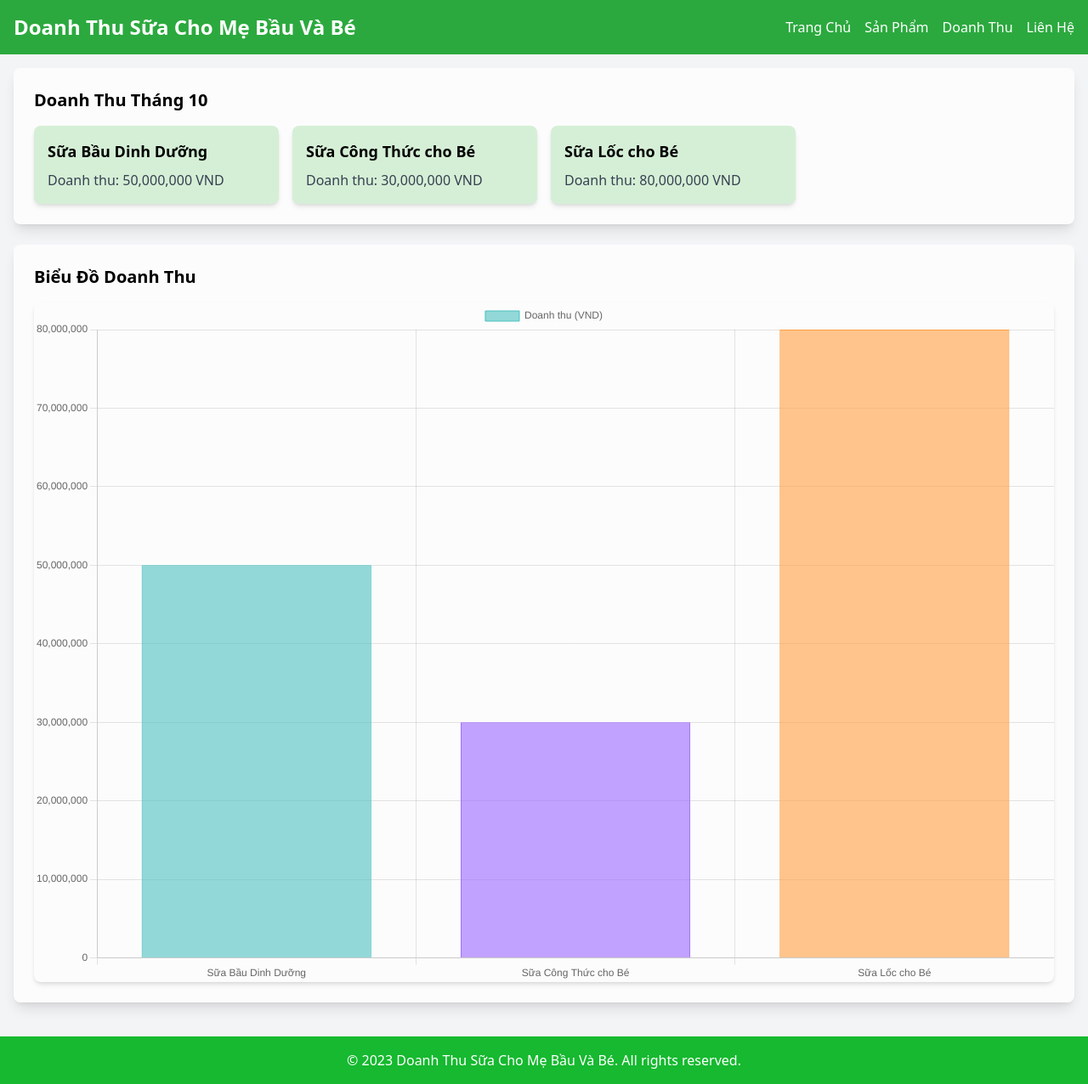
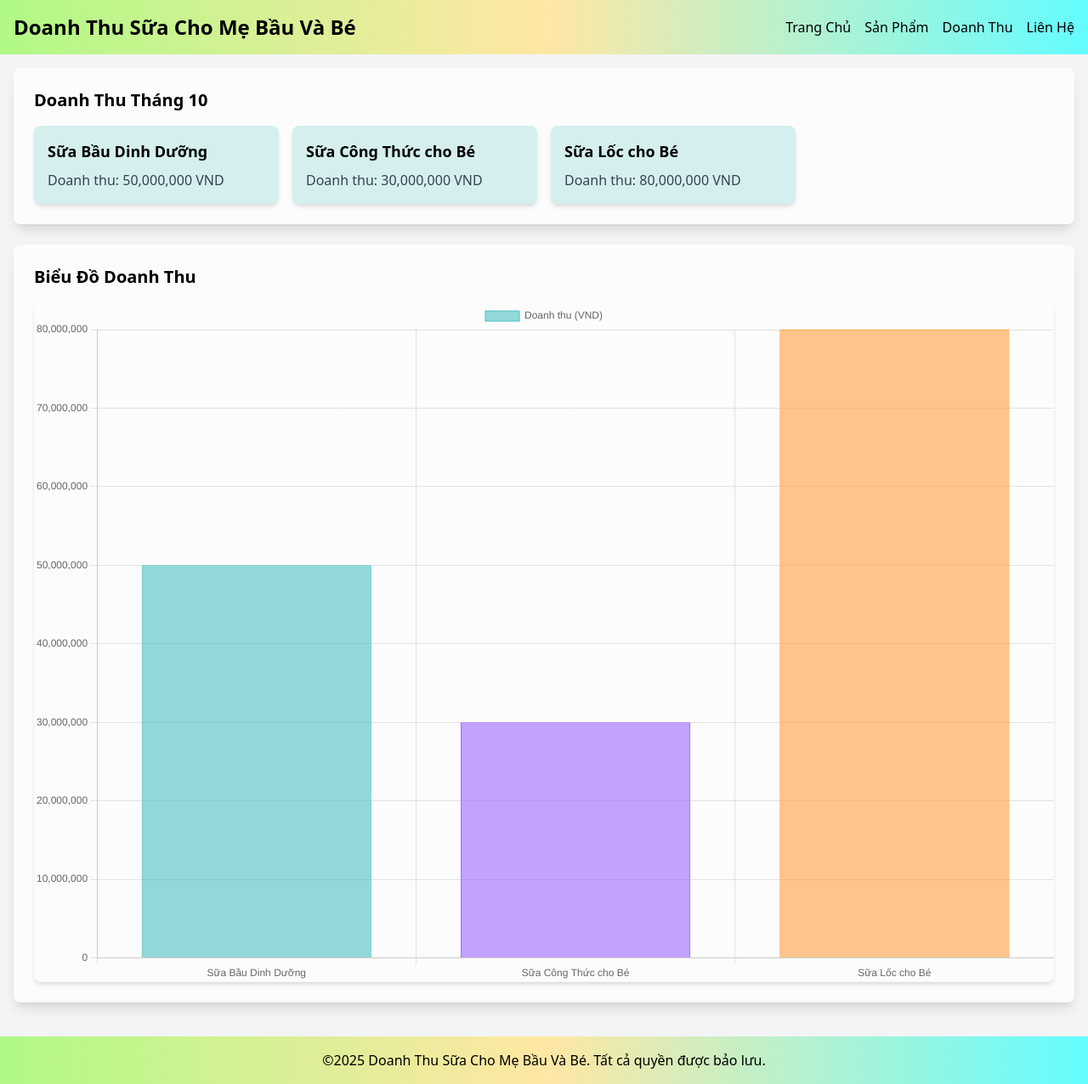
Before and after one commit to MinhAnh5852/Cuahangsuachomevabe, a Django app: page /Doanhthu/ in a window 1280 px wide. Shown: the whole page at 85% size. Run offline with Django 5.2, Linux system fonts and the light colour scheme; some libraries are stand-ins or nearby versions.

Commit message:
đợt 3

```diff
--- a/Cuahang/urls.py
+++ b/Cuahang/urls.py
@@ -22,4 +22,5 @@ urlpatterns = [
     path('', include('Sanpham.urls')),
     path('Doanhthu/', include('Doanhthu.urls')),
     path('Khachhang/', include('Khachhang.urls')),
+    path('app1/', include('app1.urls')),
 ]
--- a/Doanhthu/templates/Doanhthu/doanhthu.html
+++ b/Doanhthu/templates/Doanhthu/doanhthu.html
@@ -11,13 +11,15 @@
     <style>
         /* Tùy chỉnh màu sắc */
         .header-bg {
-            background-color: rgb(43, 169, 62); /* Màu nền cho header */
+            background-image: linear-gradient(to right, rgb(176, 249, 134), rgb(255, 231, 163),#63fcff);
+            color:rgb(0, 0, 0);
         }
         .footer-bg {
-            background-color: rgb(22, 185, 47); /* Màu nền cho footer */
+            background-image: linear-gradient(to right, rgb(176, 249, 134), rgb(255, 231, 163),#63fcff);
+            color:rgb(0, 0, 0);
         }
         .card-bg {
-            background-color: rgb(213, 239, 214); /* Màu nền cho các thẻ sản phẩm */
+            background-color: rgb(213, 239, 239); /* Màu nền cho các thẻ sản phẩm */
         }
         .section-bg {
             background-color: rgb(252, 252, 252); /* Màu nền cho các phần nội dung */
@@ -25,7 +27,7 @@
     </style>
 </head>
 <body class="font-roboto bg-gray-100">
-<header class="header-bg text-white p-4">
+<header class="header-bg text-black p-4">
     <div class="container mx-auto flex justify-between items-center">
         <h1 class="text-2xl font-bold">Doanh Thu Sữa Cho Mẹ Bầu Và Bé</h1>
         <nav>
@@ -63,9 +65,9 @@
         </div>
     </section>
 </main>
-<footer class="footer-bg text-white p-4 mt-6">
+<footer class="footer-bg text-black p-4 mt-6">
     <div class="container mx-auto text-center">
-        <p>© 2023 Doanh Thu Sữa Cho Mẹ Bầu Và Bé. All rights reserved.</p>
+        <p> ©2025 Doanh Thu Sữa Cho Mẹ Bầu Và Bé. Tất cả quyền được bảo lưu.</p>
     </div>
 </footer>
 
```
Also changed, not shown: Cuahang/settings.py (+8 -0 lines), Khachhang/templates/Khachhang/khachhang.html (+28 -16 lines).
